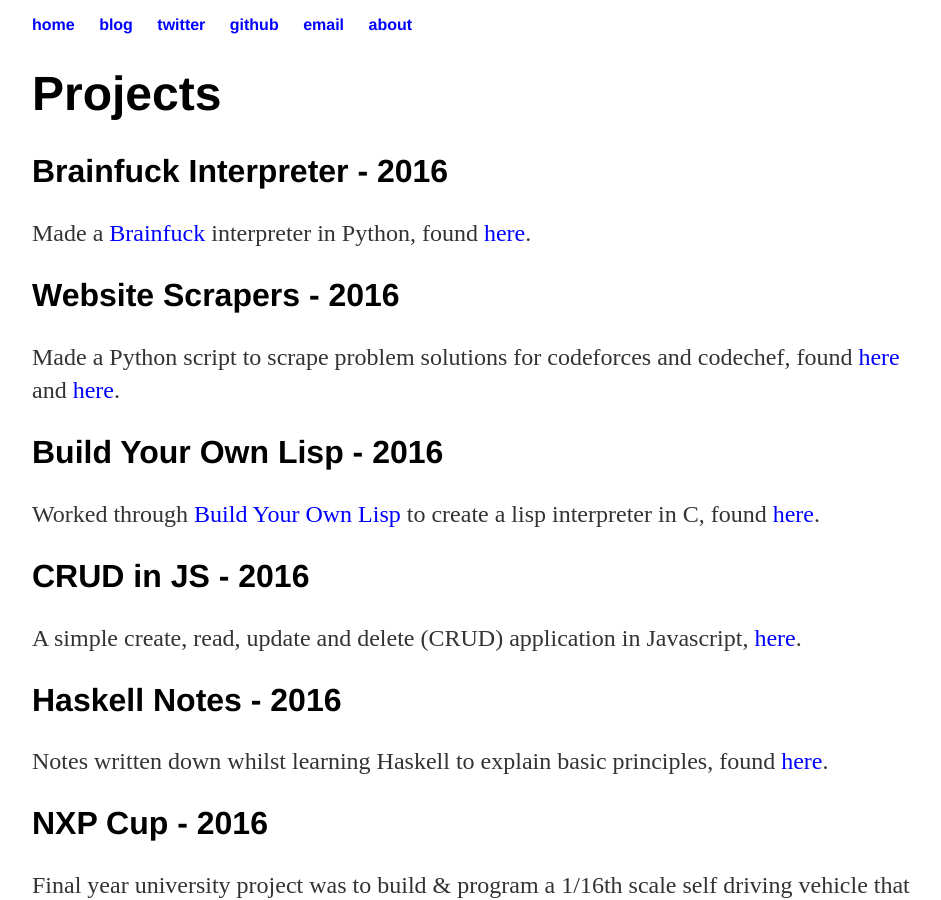
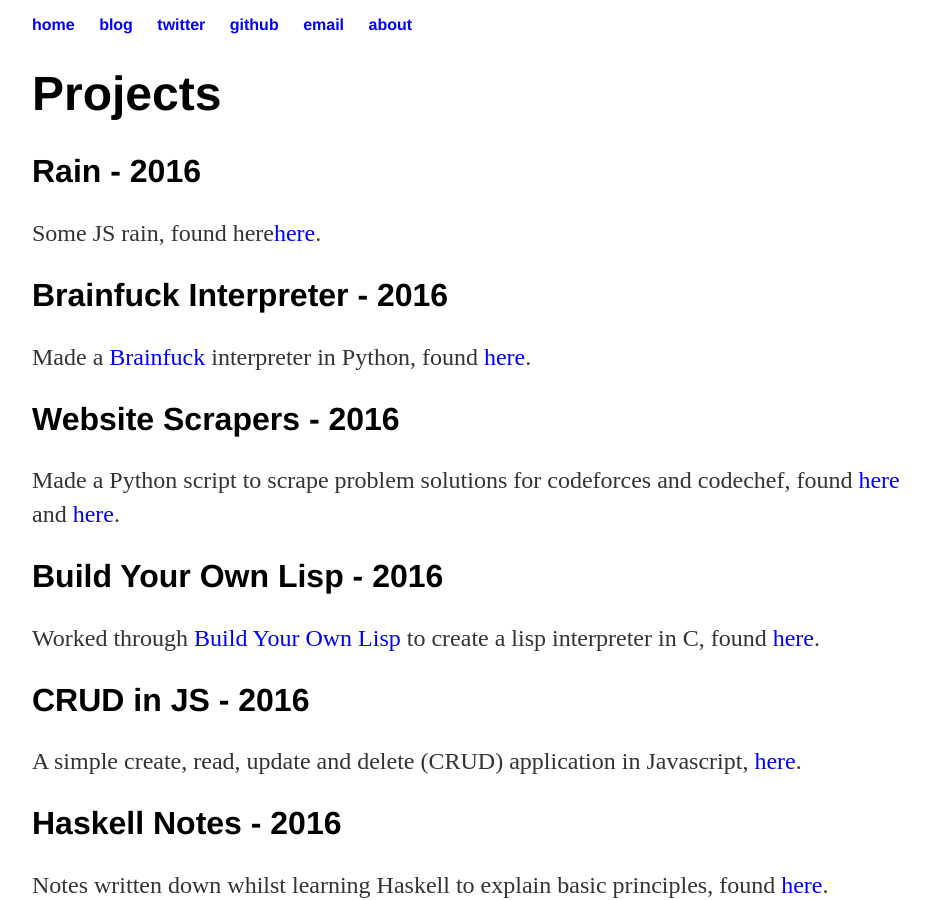
Before and after one commit to bentrevett/bentrevett.github.io, a Jekyll site: the page built from index.html, in a window 1280 px wide and 900 px high. Shown: the whole window, without its empty margins (160-1101 px from the left). Built offline with Jekyll 4.4.1, drawn with Linux system fonts in a browser that asks for light colours.

Commit message:
Update index.html

```diff
--- a/index.html
+++ b/index.html
@@ -3,6 +3,8 @@ layout: default
 title: Ben Trevett | Projects
 ---
 	<h1>Projects</h1>
+	<h2>Rain - 2016</h2>
+	<p>Some JS rain, found here<a href="/rain">here</a>.</p>
         <h2>Brainfuck Interpreter - 2016</h2>
 	<p>Made a <a href="https://en.wikipedia.org/wiki/Brainfuck">Brainfuck</a> interpreter in Python, found <a href="https://github.com/bentrevett/brainfuck-python">here</a>.</p>
 	<h2>Website Scrapers - 2016</h2>
```
